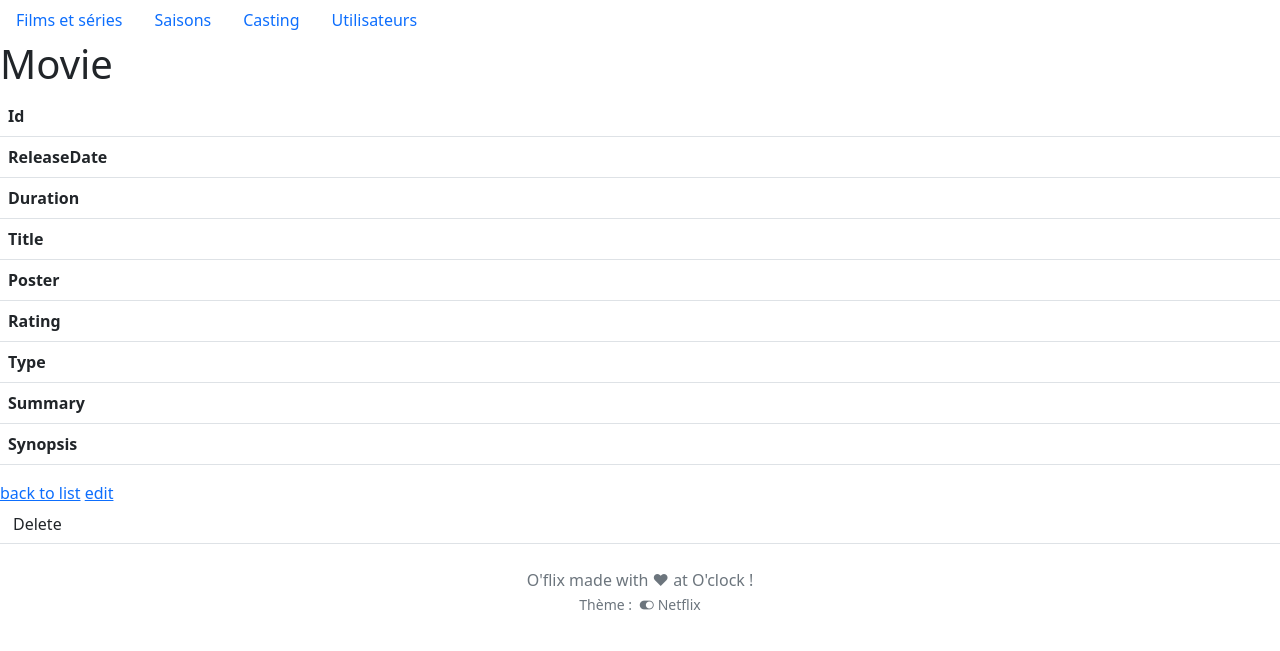
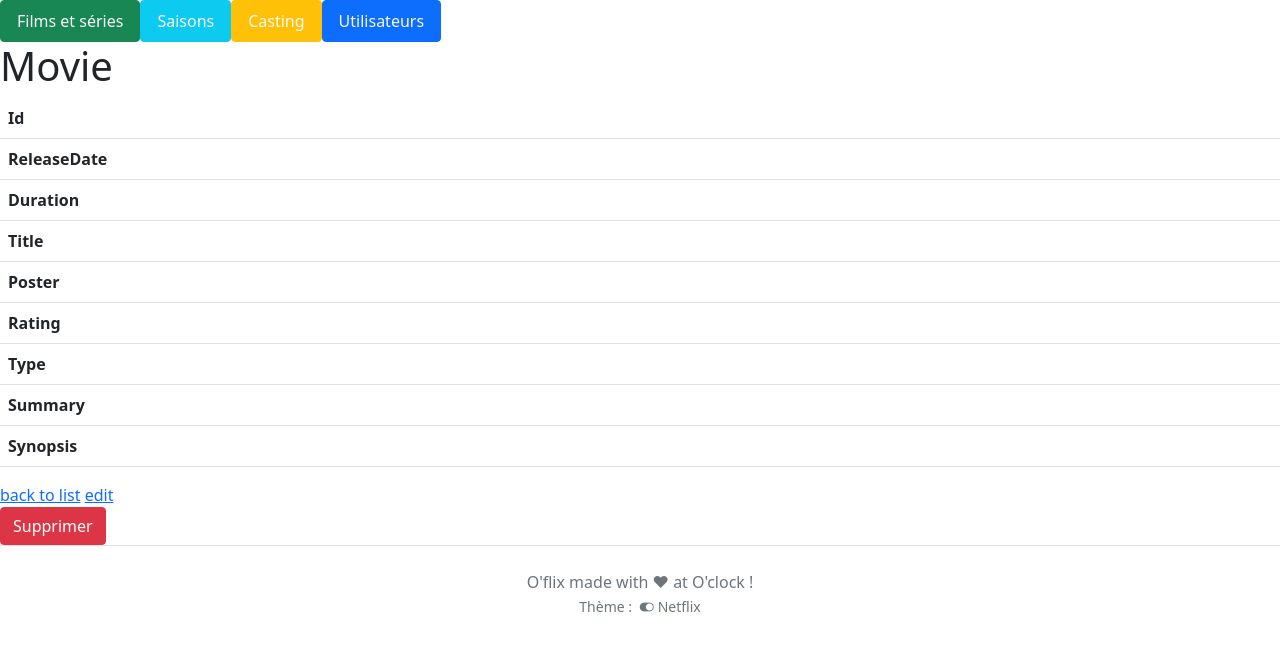
Before and after one commit to AurelienGuern/oflix, a Symfony app: template templates/back/movie/show.html.twig in a window 1280 px wide. Shown: the part 56-707 px from the top of the page. Run offline with Twig, Linux system fonts and the light colour scheme; the template is opened without the code that fills it, so the values that code supplies are empty; some libraries are stand-ins or nearby versions.

Commit message:
maj css et boutons

```diff
--- a/public/css/oflix.css
+++ b/public/css/oflix.css
@@ -31,3 +31,15 @@ html {
     top: 0;
     right: 0;
 }
+
+
+/* Back Office */
+
+.text-truncate {
+    max-width: 150px;
+}
+
+.poster-thumbnail {
+    height: 50px;
+    width: 100px;
+}
--- a/templates/back/layout_back.html.twig
+++ b/templates/back/layout_back.html.twig
@@ -5,17 +5,17 @@
 {% block sub_nav %}
 
 	<ul class="nav">
-		<li class="nav-item">
-			<a class="nav-link" href="{{ path('app_back_movie_index') }}">Films et séries</a>
+		<li class="nav-item ">
+			<a class="nav-link btn btn-success text-light" href="{{ path('app_back_movie_index') }}">Films et séries</a>
 		</li>
 		<li class="nav-item">
-			<a class="nav-link" href="#">Saisons</a>
+			<a class="nav-link btn btn-info text-light" href="#">Saisons</a>
 		</li>
 		<li class="nav-item">
-			<a class="nav-link" href="#">Casting</a>
+			<a class="nav-link btn btn-warning text-light" href="#">Casting</a>
 		</li>
 		<li class="nav-item">
-			<a class="nav-link" href="#">Utilisateurs</a>
+			<a class="nav-link btn btn-primary text-light" href="#">Utilisateurs</a>
 		</li>
 	</ul>
 
--- a/templates/back/movie/_delete_form.html.twig
+++ b/templates/back/movie/_delete_form.html.twig
@@ -1,4 +1,4 @@
-<form method="post" action="{{ path('app_back_movie_delete', {'id': movie.id}) }}" onsubmit="return confirm('Are you sure you want to delete this item?');">
+<form method="post" action="{{ path('app_back_movie_delete', {'id': movie.id}) }}" onsubmit="return confirm('TU ES SUR ?');">
     <input type="hidden" name="_token" value="{{ csrf_token('delete' ~ movie.id) }}">
-    <button class="btn">Delete</button>
+    <button class="btn btn-danger">Supprimer</button>
 </form>
--- a/templates/back/movie/_form.html.twig
+++ b/templates/back/movie/_form.html.twig
@@ -1,4 +1,4 @@
 {{ form_start(form, {'attr' : {'novalidate' : 'novalidate'}}) }}
     {{ form_widget(form) }}
-    <button class="btn">{{ button_label|default('Save') }}</button>
+    <button class="btn btn-success ">{{ button_label|default('Save') }}</button>
 {{ form_end(form) }}
```
Also changed, not shown: src/Entity/Movie.php (+30 -1 lines), src/Form/MovieType.php (+9 -1 lines), templates/back/movie/edit.html.twig (+4 -4 lines).
